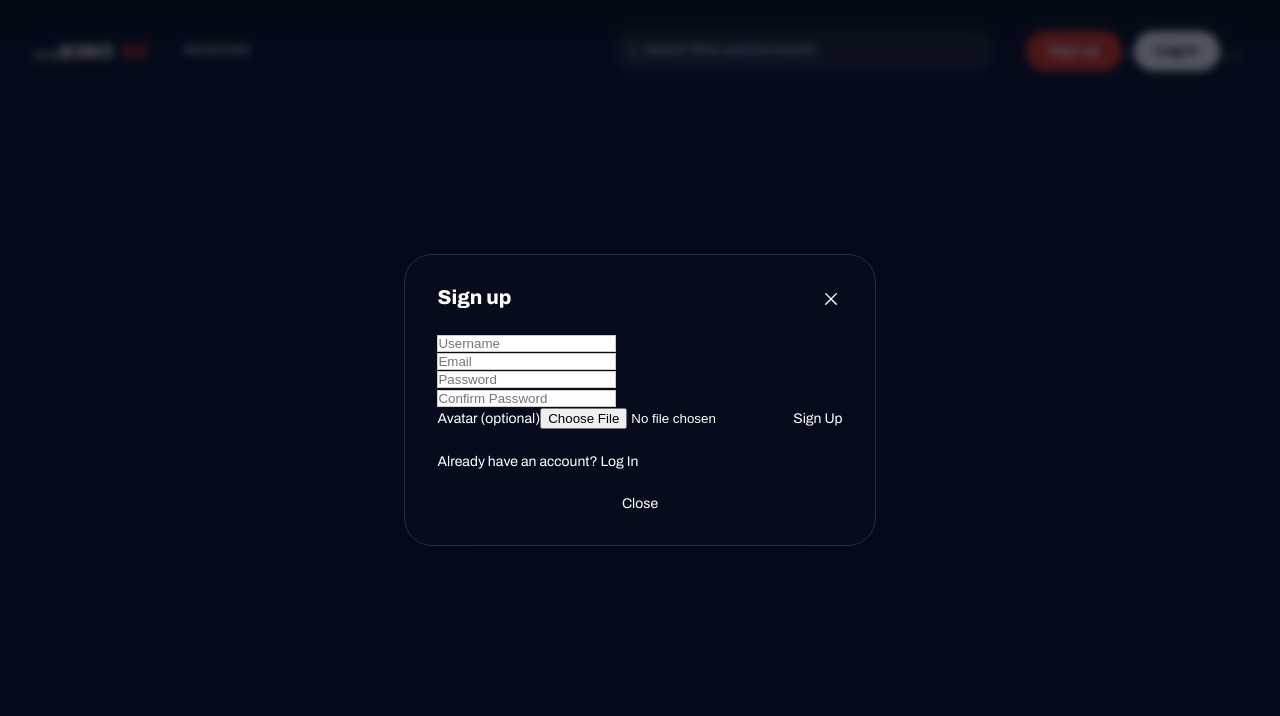
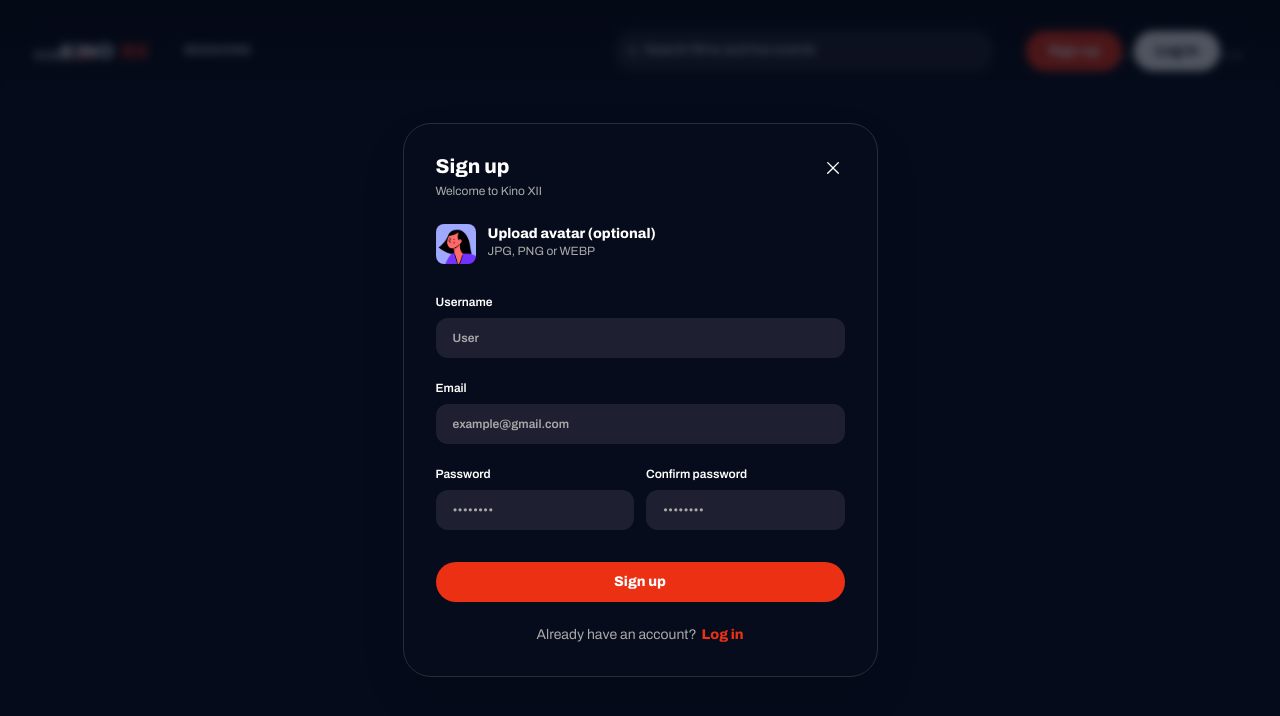
Before and after one commit to elenekartvelishvili/redberry-bootcamp-cinema-task, a React (Vite) app: page /profile in a window 1280 px wide. Both pictures are taken after a click on the button "Sign up". Shown: the top 716 px of the page. Built offline with nearby package versions, Linux system fonts and the light colour scheme; no server answers.

Commit message:
style: register modal from Figma with avatar upload row

```diff
--- a/src/modals/RegisterModal.jsx
+++ b/src/modals/RegisterModal.jsx
@@ -1,19 +1,17 @@
 import { useEffect, useState } from 'react';
 import { useAuth } from '../context/AuthContext';
 import Modal from '../components/Modal';
+import FormField from '../components/FormField';
 import {
   validateUsername,
   validateEmail,
   validatePassword,
   validateConfirmPassword,
 } from '../utils/validators';
+import defaultAvatar from '../assets/images/default-avatar.png';
+import './AuthForm.css';
 
-const FIELDS = [
-  { name: 'username', type: 'text', placeholder: 'Username' },
-  { name: 'email', type: 'email', placeholder: 'Email' },
-  { name: 'password', type: 'password', placeholder: 'Password' },
-  { name: 'confirmPassword', type: 'password', placeholder: 'Confirm Password' },
-];
+const FIELD_NAMES = ['username', 'email', 'password', 'confirmPassword'];
 
 const validateField = (name, values) => {
   if (name === 'username') return validateUsername(values.username);
@@ -37,7 +35,11 @@ function RegisterModal() {
   const [error, setError] = useState('');
   const [loading, setLoading] = useState(false);
 
-    const handleChange = (e) => {
+  const [avatar, setAvatar] = useState(null);
+  const [preview, setPreview] = useState('');
+  const [avatarError, setAvatarError] = useState('');
+
+  const handleChange = (e) => {
     const { name, value } = e.target;
     const next = { ...values, [name]: value };
     setValues(next);
@@ -45,7 +47,7 @@ function RegisterModal() {
     setFieldErrors((prev) => {
       const updated = { ...prev };
       if (prev[name] !== undefined) updated[name] = validateField(name, next);
-
+      // changing password can make "confirm" right or wrong again
       if (name === 'password' && prev.confirmPassword !== undefined) {
         updated.confirmPassword = validateField('confirmPassword', next);
       }
@@ -58,13 +60,13 @@ function RegisterModal() {
     setFieldErrors((prev) => ({ ...prev, [name]: validateField(name, values) }));
   };
 
-  const borderFor = (name) => {
-    if (fieldErrors[name] === undefined) return '1px solid #ccc';
-    return fieldErrors[name] ? '1px solid red' : '1px solid green';
-  };
-    const [avatar, setAvatar] = useState(null);
-  const [preview, setPreview] = useState('');
-  const [avatarError, setAvatarError] = useState('');
+  const fieldProps = (name) => ({
+    name,
+    value: values[name],
+    onChange: handleChange,
+    onBlur: handleBlur,
+    error: fieldErrors[name],
+  });
 
   const handleAvatar = (e) => {
     const file = e.target.files[0];
@@ -93,12 +95,13 @@ function RegisterModal() {
       if (preview) URL.revokeObjectURL(preview);
     };
   }, [preview]);
-    const handleSubmit = async (e) => {
+
+  const handleSubmit = async (e) => {
     e.preventDefault();
     setError('');
 
     const errors = {};
-    FIELDS.forEach(({ name }) => {
+    FIELD_NAMES.forEach((name) => {
       errors[name] = validateField(name, values);
     });
     setFieldErrors(errors);
@@ -131,47 +134,63 @@ function RegisterModal() {
   };
 
   return (
-    <Modal title="Sign up" onClose={closeModal}>
-      <form onSubmit={handleSubmit} noValidate>
-        {FIELDS.map(({ name, type, placeholder }) => (
-          <div key={name}>
-            <input
-              name={name}
-              type={type}
-              placeholder={placeholder}
-              value={values[name]}
-              onChange={handleChange}
-              onBlur={handleBlur}
-              style={{ border: borderFor(name) }}
+    <Modal
+      title="Sign up"
+      subtitle="Welcome to Kino XII"
+      onClose={closeModal}
+      className="modal--register"
+    >
+      <form className="auth-form" onSubmit={handleSubmit} noValidate>
+        <div className="auth-form__avatar">
+          <label className="avatar-upload">
+            <img src={preview || defaultAvatar} alt="" />
+            <span className="avatar-upload__text">
+              <span className="text-button">Upload avatar (optional)</span>
+              <span className="avatar-upload__hint text-body-s">JPG, PNG or WEBP</span>
+            </span>
+            <input type="file" accept=".jpg,.jpeg,.png,.webp" onChange={handleAvatar} />
+          </label>
+          {avatarError && <p className="field__error text-label-s">{avatarError}</p>}
+        </div>
+
+        <div className="auth-form__fields">
+          <FormField label="Username" type="text" placeholder="User" {...fieldProps('username')} />
+          <FormField
+            label="Email"
+            type="email"
+            placeholder="example@gmail.com"
+            {...fieldProps('email')}
+          />
+          <div className="auth-form__row">
+            <FormField
+              label="Password"
+              type="password"
+              placeholder="••••••••"
+              {...fieldProps('password')}
             />
-            {fieldErrors[name] && <p>{fieldErrors[name]}</p>}
+            <FormField
+              label="Confirm password"
+              type="password"
+              placeholder="••••••••"
+              {...fieldProps('confirmPassword')}
+            />
           </div>
-        ))}
+        </div>
 
-        <label>
-          Avatar (optional)
-          <input type="file" accept=".jpg,.jpeg,.png,.webp" onChange={handleAvatar} />
-        </label>
-        {preview && <img src={preview} alt="Avatar preview" width="80" height="80" />}
-        {avatarError && <p>{avatarError}</p>}
+        {error && <p className="auth-form__api-error text-label-s">{error}</p>}
 
-        {error && <p>{error}</p>}
-
-        <button type="submit" disabled={loading}>
-          {loading ? 'Signing up...' : 'Sign Up'}
-        </button>
+        <div className="auth-form__actions">
+          <button type="submit" className="btn btn--red btn--full text-button" disabled={loading}>
+            {loading ? 'Signing up...' : 'Sign up'}
+          </button>
+          <p className="auth-form__switch text-body-m">
+            Already have an account?
+            <button type="button" className="auth-form__switch-btn text-button" onClick={openLogin}>
+              Log in
+            </button>
+          </p>
+        </div>
       </form>
-
-      <p>
-        Already have an account?{' '}
-        <button type="button" onClick={openLogin}>
-          Log In
-        </button>
-      </p>
-
-      <button type="button" onClick={closeModal}>
-        Close
-      </button>
     </Modal>
   );
 }
```
